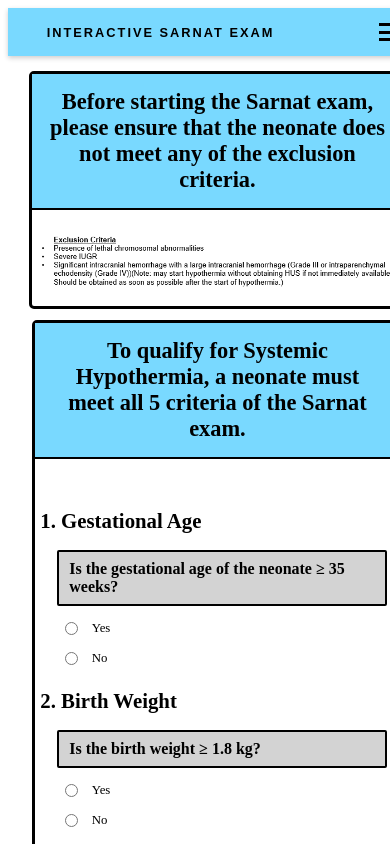
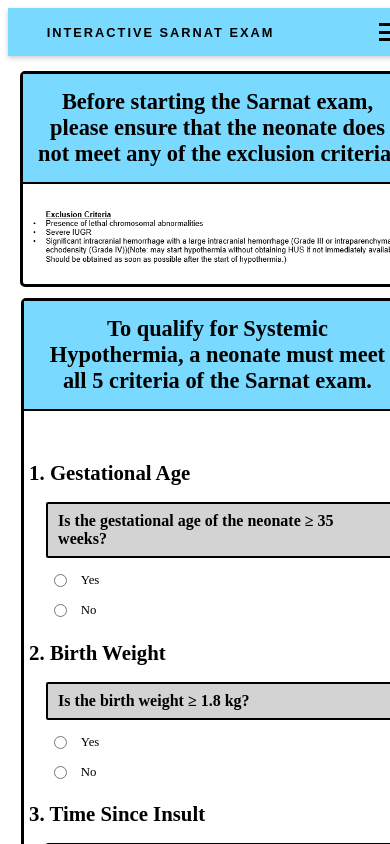
Before and after one commit to alexmerlo23/NeoCare, a React (Vite) app in the folder frontend/: page / in a window 390 px wide. Shown: the top 844 px of the page. Built offline with nearby package versions, Linux system fonts and the light colour scheme; a web font is replaced by a local one.

Commit message:
CSS changes

```diff
--- a/frontend/src/pages/RightBranch/RightBranch.css
+++ b/frontend/src/pages/RightBranch/RightBranch.css
@@ -373,11 +373,11 @@
     }
 
     .right-branch-images{
-        width: 99%;
+        width: 104%;
     }
 
     .right-branch-sarnat-exam {
-        width: 99%;
+        width: 105%;
     }
 
 
```
